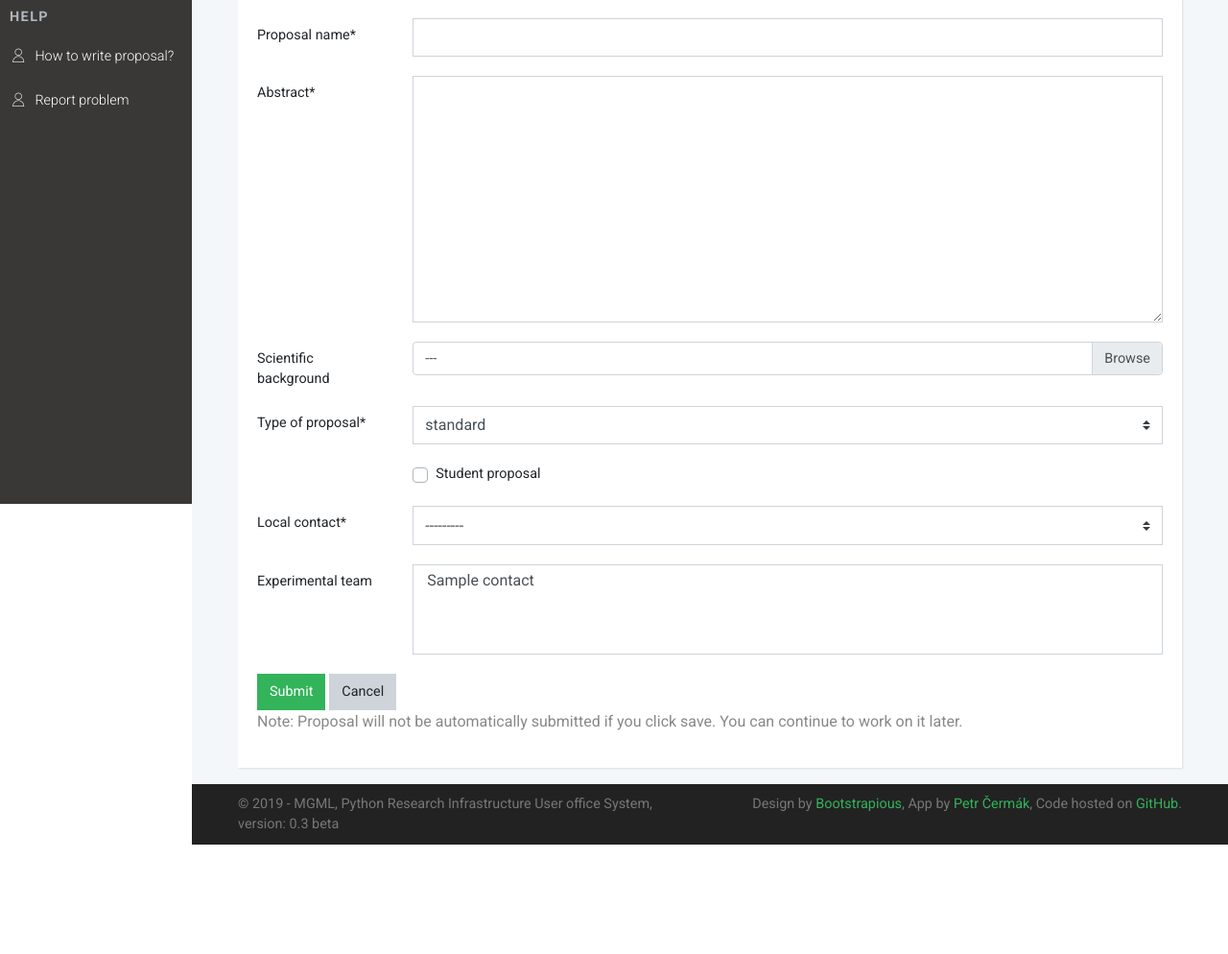
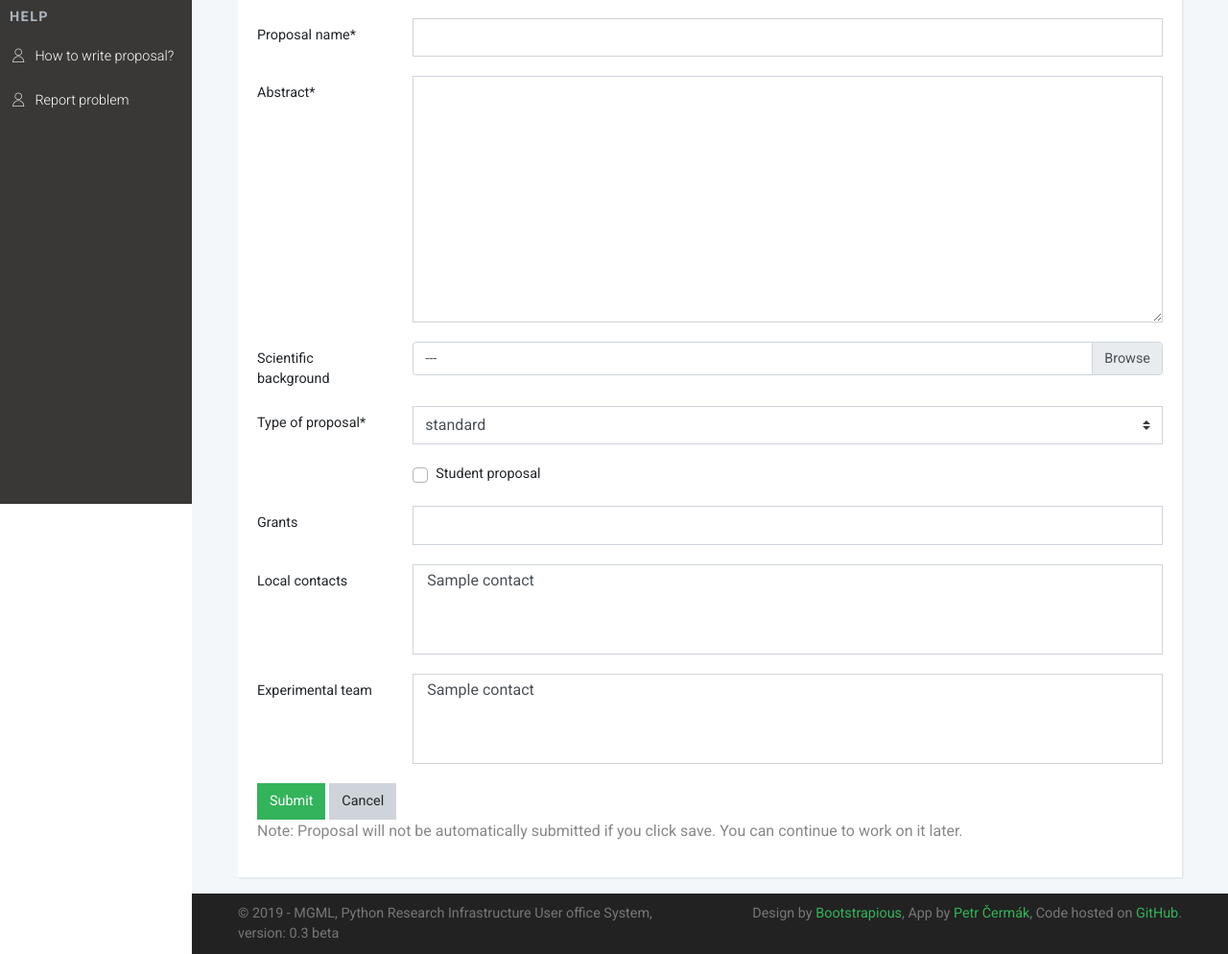
Before and after one commit to me2d09/prius, a Django app: page /proposals/create/ in a window 1280 px wide. Shown: the part 275-1269 px from the top of the page at 96% size. Before the commit the page ends 1155 px from the top, so only its background shows below. Run offline with Django 3.2, Linux system fonts and the light colour scheme; tables that the repository leaves empty hold one stand-in row (values such as "Sample post"); some libraries are stand-ins or nearby versions.

Commit message:
Add more local contacts and other fields to proposals  - Add grants  - Add thesis topic

```diff
--- a/app/admin.py
+++ b/app/admin.py
@@ -24,7 +24,7 @@ class ProposalsAdminForm(forms.ModelForm):
 
 class ProposalsAdmin(admin.ModelAdmin):
     form = ProposalsAdminForm
-    list_display = ['pid', 'slug', 'created', 'proposer', 'last_updated', 'name', 'abstract', 'scientific_bg', 'student', 'supervisor', 'local_contact']
+    list_display = ['pid', 'slug', 'created', 'proposer', 'last_updated', 'name', 'abstract', 'scientific_bg', 'student', 'supervisor']
     readonly_fields = ['slug', 'created', 'last_updated']
 
 admin.site.register(Proposals, ProposalsAdmin)
--- a/app/forms.py
+++ b/app/forms.py
@@ -94,7 +94,7 @@ class StatusForm(forms.ModelForm):
             if prop.last_status == 'T': allowed.append('W')  # will wait for panel
             if prop.last_status == 'W': allowed.append('R')  # will be in panel
             if prop.last_status == 'A': allowed.append('F')  # will be finished
-        if self.user.has_perm('app.approve_technical') and prop.local_contact.uid == self.user:
+        if self.user.has_perm('app.approve_technical') and self.user in prop.local_contacts.values_list("uid", flat=True):
             if prop.last_status == 'T':
                 allowed.append('W')  # will be waiting for panel
                 showRemark = showHidden = True
@@ -176,7 +176,7 @@ class ProposalsForm(forms.ModelForm):
         self.request = kwargs.pop('request', None)
         self.user = kwargs.pop('user', None)
         self.status = kwargs.pop('status', None)
-        self.local_contact = kwargs.pop('local_contact', None)
+        self.local_contacts = kwargs.pop('local_contacts', None)
 
         super(ProposalsForm, self).__init__(*args, **kwargs)
         self.helper = FormHelper()
@@ -193,7 +193,7 @@ class ProposalsForm(forms.ModelForm):
 
         self.helper.layout = Layout(
             Fieldset(
-                None, 'name', 'abstract', 'scientific_bg', 'proposaltype', 'student', 'supervisor', 'local_contact', 'coproposers'
+                None, 'name', 'abstract', 'scientific_bg', 'proposaltype', 'student', 'thesis_topic', 'supervisor', 'grants', 'local_contacts', 'coproposers'
             ),
             ButtonHolder(
                 Submit('submit', 'Submit', css_class='button white'),
@@ -201,7 +201,7 @@ class ProposalsForm(forms.ModelForm):
             )
         )
 
-        self.fields['local_contact'].widget.attrs = {
+        self.fields['local_contacts'].widget.attrs = {
             'data-theme': 'bootstrap4',
         }
         self.fields['coproposers'].widget.attrs = {
@@ -210,7 +210,7 @@ class ProposalsForm(forms.ModelForm):
         self.fields['supervisor'].widget.attrs = {
             'data-theme': 'bootstrap4',
         }
-        self.fields['student'].widget.attrs['onclick'] = "javascript:toggleDiv('div_id_supervisor');"
+        self.fields['student'].widget.attrs['onclick'] = "javascript:toggleDivs();"
         if not self.user.groups.filter(name='localcontacts').exists():
             self.fields["proposaltype"].choices = [t for t in self.fields["proposaltype"].choices if t[0] != 'T']  #remove test proposal
         if self.status and self.status != "P":
@@ -218,10 +218,10 @@ class ProposalsForm(forms.ModelForm):
                 f.disabled = True
             # user office can change some stuff
             if self.user.has_perm('app.change_status') and self.status in "SU":
-                self.fields['local_contact'].disabled = False
+                self.fields['local_contacts'].disabled = False
                 self.fields['proposaltype'].disabled = False
-            if self.user.has_perm('app.approve_technical') and self.status == "T" and self.local_contact.uid == self.user:
-                self.fields['local_contact'].disabled = False
+            if self.user.has_perm('app.approve_technical') and self.status == "T" and self.user.contact in self.local_contacts:
+                self.fields['local_contacts'].disabled = False
             if self.status == "A":
                 self.fields['coproposers'].disabled = False
 
@@ -237,20 +237,21 @@ class ProposalsForm(forms.ModelForm):
 
     class Meta:
         model = Proposals
-        fields = ['name', 'abstract', 'scientific_bg', 'proposaltype', 'student', 'supervisor', 'local_contact', 'coproposers']
+        fields = ['name', 'abstract', 'scientific_bg', 'proposaltype', 'student', 'supervisor', 'thesis_topic', 'local_contacts', 'grants', 'coproposers']
         labels = {
             "name": "Proposal name",
             "proposaltype": "Type of proposal",
             "coproposers": "Experimental team",
             "scientific_bg": "Scientific background",
-            "local_contact": "Local contact",
+            "local_contacts": "Local contacts",
             "student": "Student proposal",
         }
         widgets = {
             'scientific_bg': forms.FileInput(attrs={'accept':'.pdf, application/pdf'}),
-            'local_contact': autocomplete.ModelSelect2(url='localcontacts-autocomplete',
+            'local_contacts': autocomplete.ModelSelect2Multiple(url='localcontacts-autocomplete',
                                                        attrs={
                                                             'data-placeholder': 'Choose local contact',
+                                                            'data-minimum-input-length': 1,
                                                             'width': 'resolve',
                                                        }
                                                        ),
--- a/app/models.py
+++ b/app/models.py
@@ -102,17 +102,24 @@ class Proposals(models.Model):
     proposaltype = CharField(max_length=1, choices = PROPOSAL_TYPE, default = 'S')
     last_status = CharField(max_length=1, choices = Status.STATUS_TYPES, default='P')
     student = BooleanField(default = False)
-
+    thesis_topic = CharField(max_length=1000, blank=True, null=True)
+    grants = CharField(max_length=1000, blank=True, null=True)
 
     # Relationship Fields
     proposer =  models.ForeignKey(User, null=True, blank=True, on_delete=models.PROTECT)
     samples = models.ManyToManyField('app.Samples', blank=True)
-    local_contact = models.ForeignKey('app.Contacts', related_name='proposal_local_contact', on_delete=models.PROTECT)
+    local_contacts = models.ManyToManyField('app.Contacts',  related_name='proposal_local_contacts', blank=True)
     reporter = models.ForeignKey('app.Contacts', related_name='proposal_reporter', on_delete=models.PROTECT, blank=True, null = True)
     supervisor = models.ForeignKey('app.Contacts', related_name='proposal_supervisor', on_delete=models.PROTECT, blank=True, null = True)
     coproposers = models.ManyToManyField('app.Contacts',  related_name='proposal_coporposals', blank=True)
     publications = models.ManyToManyField('app.Publications', blank=True)
 
+    @property
+    def local_contacts_short(self):
+        if self.local_contacts.count() > 1:
+            return "%s (+%d)" % (self.local_contacts.first().name, self.local_contacts.count() - 1)
+        else:
+            return self.local_contacts.first().name
 
 
     def save(self, *args, **kwargs):
--- a/app/templates/app/index.html
+++ b/app/templates/app/index.html
@@ -71,7 +71,7 @@
 
             <!-- Count item widget-->
             <div class="card col-xl-4 col-md-6 col-6">
-              <a href="/proposals/all/?last_status=T&local_contact={{ user.contact.pk }}" class="btn"><div class="wrapper count-title d-flex">
+              <a href="/proposals/all/?last_status=T&local_contacts={{ user.contact.pk }}" class="btn"><div class="wrapper count-title d-flex">
                 <div class="icon"><i class="icon-padnote"></i></div>
                 <div class="name"><strong class="text-uppercase">Proposals</strong><span>waiting for technical review</span></div>
                 <div class="count-number">{{ proposals_localcontact }}</div>
--- a/app/templates/pdf/proposal_cover.html
+++ b/app/templates/pdf/proposal_cover.html
@@ -13,12 +13,14 @@
     <h1>MGML Proposal: {{ proposal.pid }}</h1>
     <h2>{{ proposal.name }}</h2>
     <table>
+        <tr><th scope="row">Proposal type:</th><td>{{ proposal.get_proposaltype_display }}</td></tr>
         <tr><th scope="row">Proposer:</th><td><span>{{ proposal.proposer.contact.name }}</span></td></tr>
         <tr><th scope="row">Affiliation:</th><td>{{ proposal.proposer.contact.affiliation }}</td></tr>
         <tr><th class="row" colspan="2">Experimental team:</th></tr>
         <tr><td class="row" colspan="2">{% for p in proposal.coproposers.all %}{{ p.name }}{%if not forloop.last%}, {%endif%}{% endfor %}</td></tr>
-        <tr><th scope="row">Local contact:</th><td>{{ proposal.local_contact }}</td></tr>
-        <tr><th scope="row">Proposal type:</th><td>{{ proposal.get_proposaltype_display }}</td></tr>
+        <tr><th scope="row">Local contacts:</th><td>{% for p in proposal.local_contacts.all %}{{ p.name }}{%if not forloop.last%}, {%endif%}{% endfor %}</td></tr>
+        <tr><th scope="row">Grant(s):</th><td>{% if proposal.grants %}{{ proposal.grants }}{% else %}-{%endif%}</td></tr>
+        <tr><th scope="row">Student?</th><td>{% if proposal.student %}Yes, supervisor: {{ proposal.supervisor }}, thesis: {{ proposal.thesis_topic }}{% else %}No{%endif%}</td></tr>
     </table>
     <h3>Abstract</h3>
     <p>{{ proposal.abstract|linebreaks  }}</p>
--- a/app/templates/proposal/detail.html
+++ b/app/templates/proposal/detail.html
@@ -26,7 +26,7 @@
 <tr><td>Scientific background</td><td>{% if object.scientific_bg %}<a href="{{ object.scientific_bg.url }}" target="_blank">{{ object.scientific_bg.name }}</a>{% else %}<b class="text-danger">missing</b>{% endif %}</td></tr>
 <tr><td>Proposer</td><td><b>{{ object.proposer.contact }}</b><br />{{ object.proposer.contact.affiliation }}</td></tr>
 <tr><td>Student</td><td>{% if object.student %}Yes, supervisor {{object.supervisor}}{% else %}No{% endif %}</td></tr>
-<tr><td>Local Contact</td><td>{{ object.local_contact }}</td></tr>
+<tr><td>Local Contacts</td><td>{% for p in object.local_contacts.all %}{{ p.name }}{%if not forloop.last%}, {%endif%}{% endfor %}</td></tr>
 {% if object.reporter and perms.app.approve_panel %}<tr><td>Reporter</td><td>{{ object.reporter }}</td></tr>{% endif %}
 <tr><td>Experimental team</td><td>{% for p in object.coproposers.all %}{{ p.name }}{%if not forloop.last%}, {%endif%}{% endfor %}</td></tr>
 </table>
@@ -63,7 +63,7 @@
             <a class="btn btn-primary" href="/proposals/changestatus/{{object.slug}}/T/">Pass to local contact</a>
             <a class="btn btn-danger" href="/proposals/changestatus/{{object.slug}}/P/">Return to user</a>
     {% endif %}
-    {% if perms.app.approve_technical and object.last_status == "T" and object.local_contact.uid == user %}
+    {% if perms.app.approve_technical and object.last_status == "T" and user.contact in object.local_contacts.all %}
             <a class="btn btn-primary" href="/proposals/changestatus/{{object.slug}}/W/">Submit technical comments</a>
             <a class="btn btn-secondary" href="{{object.get_update_url}}">Change local contact</a>
     {% endif %}
--- a/app/templates/proposal/form.html
+++ b/app/templates/proposal/form.html
@@ -26,13 +26,15 @@
 {% endblock %}
 {% block scripts %}
     <script>
-    function toggleDiv(divId) {
-        $("#"+divId).toggle(500);
+    function toggleDivs() {
+        $("#div_id_supervisor").toggle(500);
+        $("#div_id_thesis_topic").toggle(500);
         }
     $(document).ready(function () {
         if (!$("#id_student").is(":checked"))
         {
             $("#div_id_supervisor").hide(0);
+            $("#div_id_thesis_topic").hide(0);
         }
         });
 
--- a/app/views/htmlviews.py
+++ b/app/views/htmlviews.py
@@ -91,7 +91,7 @@ def home(request):
             'proposals_director': Proposals.objects.filter(last_status='D').count(),
             'proposals_userofficeS': Proposals.objects.filter(last_status__in='S').count(),
             'proposals_userofficeU': Proposals.objects.filter(last_status__in='U').count(),
-            'proposals_localcontact': Proposals.objects.filter(local_contact__uid=request.user, last_status='T').count(),
+            'proposals_localcontact': Proposals.objects.filter(local_contacts__uid__exact=request.user, last_status='T').count(),
             'proposals_panel': Proposals.objects.filter(last_status='W').count(),
             'proposals_my_panel': Proposals.objects.filter(reporter__uid=request.user, last_status='R').count(),
         }
@@ -407,7 +407,7 @@ class ProposalsUpdateView(UpdateView):
         kwargs = super().get_form_kwargs()
         kwargs.update({ 'user': self.request.user})
         kwargs.update({ 'status': super().get_object().last_status})
-        kwargs.update({ 'local_contact': super().get_object().local_contact})
+        kwargs.update({ 'local_contacts': super().get_object().local_contacts})
         return kwargs
 
 class ProposalsDelete(DeleteView):
```
Also changed, not shown: app/tables.py (+6 -6 lines), app/migrations/0025_auto_20190517_1838.py (added), app/migrations/0026_auto_20190517_1844.py (added), app/migrations/0027_remove_proposals_local_contact.py (added).
